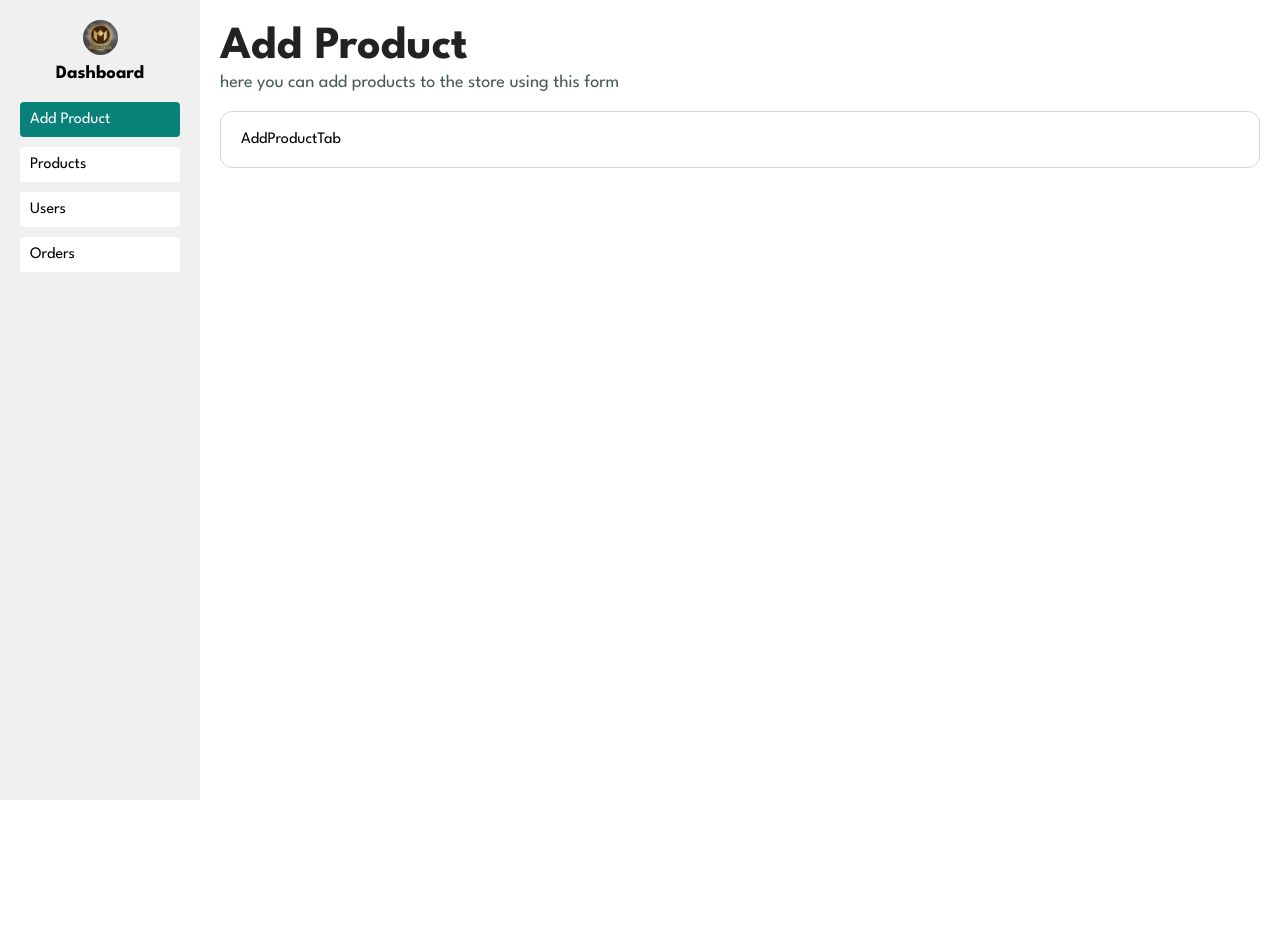
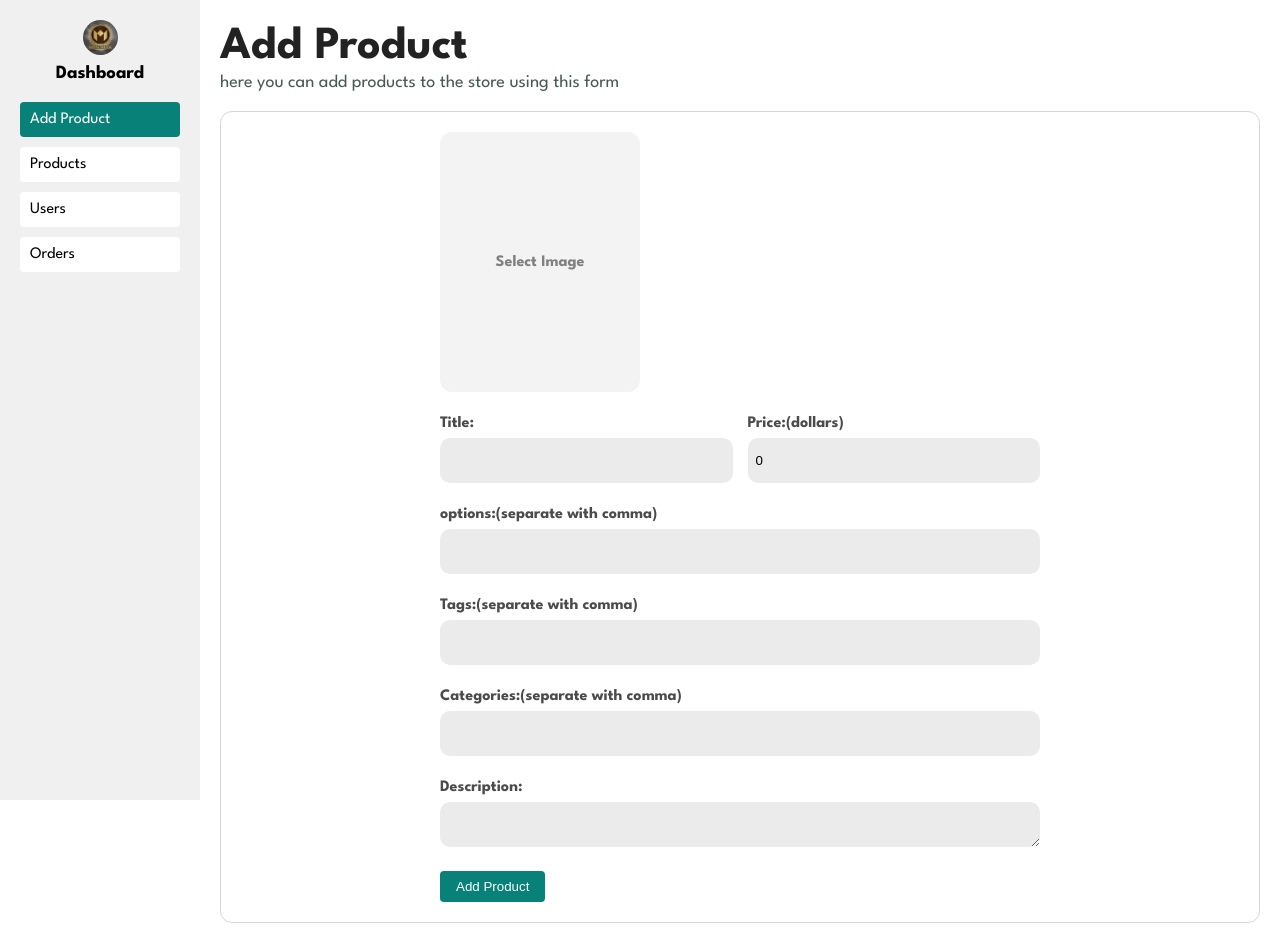
Before and after one commit to alirezatayebinejad/Mosimode-fullstack-Ecommerce, a Next.js app in the folder mosimode-shop/: page /dashboard/admin in a window 1280 px wide. Before the commit the page ends 800 px from the top, so only its background shows below. Built offline with nearby package versions, Linux system fonts and the light colour scheme; no server answers; sample sign-in values are in the browser's storage.

Commit message:
admin product adder to db functionality done

```diff
--- a/mosimode-shop/package.json
+++ b/mosimode-shop/package.json
@@ -20,12 +20,16 @@
     "bcryptjs": "^2.4.3",
     "eslint": "8.41.0",
     "eslint-config-next": "13.4.4",
+    "formidable": "^3.4.0",
+    "fs": "^0.0.1-security",
     "next": "13.4.4",
     "next-auth": "^4.22.1",
+    "path": "^0.12.7",
     "react": "18.2.0",
     "react-dom": "18.2.0",
     "react-redux": "^8.0.5",
     "typescript": "^5.1.3",
+    "uuid": "^9.0.0",
     "zod": "^3.21.4"
   },
   "devDependencies": {
--- a/mosimode-shop/src/components/DashboardAdmin/Tabs/AddProductTab.jsx
+++ b/mosimode-shop/src/components/DashboardAdmin/Tabs/AddProductTab.jsx
@@ -1,8 +1,139 @@
-import React from "react";
+import React, { useState } from "react";
+import axios from "axios";
 import styles from "./AddProductTab.module.css";
+import { useDispatch } from "react-redux";
+import { openPopup } from "@/store/messagePopupSlice";
 
 const AddProductTab = () => {
-	return <div>AddProductTab</div>;
+	const dispatch = useDispatch();
+	const [title, setTitle] = useState("");
+	const [price, setPrice] = useState(0);
+	const [selectedImage, setSelectedImage] = useState(false);
+	const [selectedFile, setSelectedFile] = useState(false);
+	const [description, setDescription] = useState("");
+	const [options, setOptions] = useState([]);
+	const [tags, setTags] = useState([]);
+	const [categories, setCategories] = useState([]);
+	const [loading, setLoading] = useState(false);
+
+	const handleImageChange = ({ target }) => {
+		if (target.files) {
+			const file = target.files[0];
+			setSelectedImage(URL.createObjectURL(file));
+			setSelectedFile(file);
+		}
+	};
+
+	const handleSubmit = async (e) => {
+		e.preventDefault();
+		setLoading(true);
+		try {
+			if (!selectedFile) {
+				dispatch(openPopup({ message: "you did not selected a picture", mood: false }));
+				return;
+			}
+			const formData = new FormData();
+			formData.append("myImage", selectedFile);
+			const { data } = await axios.post("/api/admin/upload", formData);
+			const imageUrl = data.imageUrl;
+
+			const productData = { title, image: imageUrl, price: +price, description, options, tags, categories };
+
+			const response = await axios.post("/api/admin/addProducts", productData);
+
+			// Handle successful response here
+			dispatch(openPopup({ message: "the product is added successfully", mood: true }));
+
+			// Reset form fields
+			setTitle("");
+			setSelectedImage(false);
+			setSelectedFile(false);
+			setPrice(0);
+			setDescription("");
+			setOptions([]);
+			setTags([]);
+			setCategories([]);
+		} catch (error) {
+			dispatch(openPopup({ message: "there was a problem with adding", mood: false }));
+			console.error(error);
+		}
+
+		setLoading(false);
+	};
+
+	return (
+		<div className={styles.container}>
+			<form onSubmit={handleSubmit}>
+				<div className={styles.formGroup}>
+					<label>
+						<input type="file" hidden onChange={handleImageChange} />
+						<div className={styles.ImageUpload}>{selectedImage ? <img src={selectedImage} alt="" /> : <span>Select Image</span>}</div>
+					</label>
+				</div>
+				<div className={styles.formGroup}>
+					<label htmlFor="title">
+						Title:
+						<input type="text" id="title" value={title} onChange={(e) => setTitle(e.target.value)} required />
+					</label>
+
+					<label htmlFor="price">
+						Price:(dollars)
+						<input type="number" step="0.01" min={0} id="price" value={price} onChange={(e) => setPrice(e.target.value)} />
+					</label>
+				</div>
+
+				<div className={styles.formGroup}>
+					<label htmlFor="options">
+						options:(separate with comma)
+						<input
+							type="text"
+							id="options"
+							value={options}
+							onChange={(e) => {
+								setOptions(e.target.value.split(","));
+							}}
+						/>
+					</label>
+				</div>
+				<div className={styles.formGroup}>
+					<label htmlFor="tags">
+						Tags:(separate with comma)
+						<input
+							type="text"
+							id="tags"
+							value={tags}
+							onChange={(e) => {
+								setTags(e.target.value.split(","));
+							}}
+						/>
+					</label>
+				</div>
+				<div className={styles.formGroup}>
+					<label htmlFor="categories">
+						Categories:(separate with comma)
+						<input
+							type="text"
+							id="categories"
+							value={categories}
+							onChange={(e) => {
+								setCategories(e.target.value.split(","));
+							}}
+							required
+						/>
+					</label>
+				</div>
+				<div className={styles.formGroup}>
+					<label htmlFor="description">
+						Description:
+						<textarea id="description" maxLength={180} value={description} onChange={(e) => setDescription(e.target.value)}></textarea>
+					</label>
+				</div>
+				<button type="submit" className={styles.submitButton} disabled={loading} style={{ opacity: loading ? "0.5" : "1" }}>
+					{loading ? "adding..." : "Add Product"}
+				</button>
+			</form>
+		</div>
+	);
 };
 
 export default AddProductTab;
--- a/mosimode-shop/src/components/DashboardAdmin/Tabs/AddProductTab.module.css
+++ b/mosimode-shop/src/components/DashboardAdmin/Tabs/AddProductTab.module.css
@@ -0,0 +1,66 @@
+.container {
+	display: flex;
+	flex-direction: column;
+	align-items: center;
+	width: 100%;
+	max-width: 600px;
+	margin: 0 auto;
+}
+.container form {
+	width: 100%;
+}
+.formGroup {
+	margin-bottom: 1rem;
+	display: flex;
+	justify-content: space-between;
+	gap: 15px;
+}
+
+.formGroup label {
+	font-weight: bold;
+	margin-bottom: 0.5rem;
+	display: block;
+	color: rgb(75, 75, 75);
+	display: flex;
+	flex-direction: column;
+	width: 100%;
+}
+
+.formGroup input,
+.formGroup textarea {
+	width: 100%;
+	height: 45px;
+	padding: 0.5rem;
+	border: none;
+	border-radius: 10px;
+	margin-top: 7px;
+	background-color: #ebebeb;
+}
+.ImageUpload {
+	background-color: rgb(243, 243, 243);
+	border-radius: 12px;
+	width: 200px;
+	height: 260px;
+	display: flex;
+	align-items: center;
+	justify-content: center;
+	color: gray;
+}
+.ImageUpload img {
+	border-radius: 12px;
+	object-fit: cover;
+	width: 100%;
+	height: 260px;
+}
+.submitButton {
+	background-color: var(--main-color);
+	color: #fff;
+	border: none;
+	padding: 0.5rem 1rem;
+	border-radius: 4px;
+	cursor: pointer;
+}
+
+.submitButton:hover {
+	background-color: var(--main-color-darker);
+}
--- /dev/null
+++ b/mosimode-shop/src/pages/api/admin/addProducts.js
@@ -0,0 +1,34 @@
+import { PrismaClient } from '@prisma/client';
+
+const prisma = new PrismaClient();
+
+const addProducts = async (req, res) => {
+    try {
+        const { title, image, price, description, options, tags, categories } = req.body;
+
+        // Create the product in the database
+        const product = await prisma.product.create({
+            data: {
+                title,
+                image,
+                price,
+                description,
+                options: { create: options.map((option) => ({ name: option })) },
+                tags: { create: tags.map((tag) => ({ name: tag })) },
+                category: { create: categories.map((category) => ({ name: category })) },
+            },
+            include: {
+                options: true,
+                tags: true,
+                category: true,
+            },
+        });
+
+        res.status(200).json(product);
+    } catch (error) {
+        console.error(error);
+        res.status(500).json({ error: 'Internal server error' });
+    }
+};
+
+export default addProducts;
--- a/mosimode-shop/src/pages/dashboard/admin/index.module.css
+++ b/mosimode-shop/src/pages/dashboard/admin/index.module.css
@@ -6,6 +6,8 @@
 	flex: 0 0 auto;
 	background: #f0f0f0;
 	padding: 20px;
+	position: sticky;
+	top: 0;
 	width: 200px;
 	height: 100vh;
 	overflow-y: auto;
@@ -54,4 +56,5 @@
 	border-radius: 12px;
 	padding: 20px;
 	border: solid 1px rgb(214, 214, 214);
+	width: 100%;
 }
```
Also changed, not shown: mosimode-shop/src/pages/api/admin/upload.js (added, +46 -0 lines), mosimode-shop/src/pages/test.js (added, +46 -0 lines), 1 other file (tests, documents, lock files or other folders).
